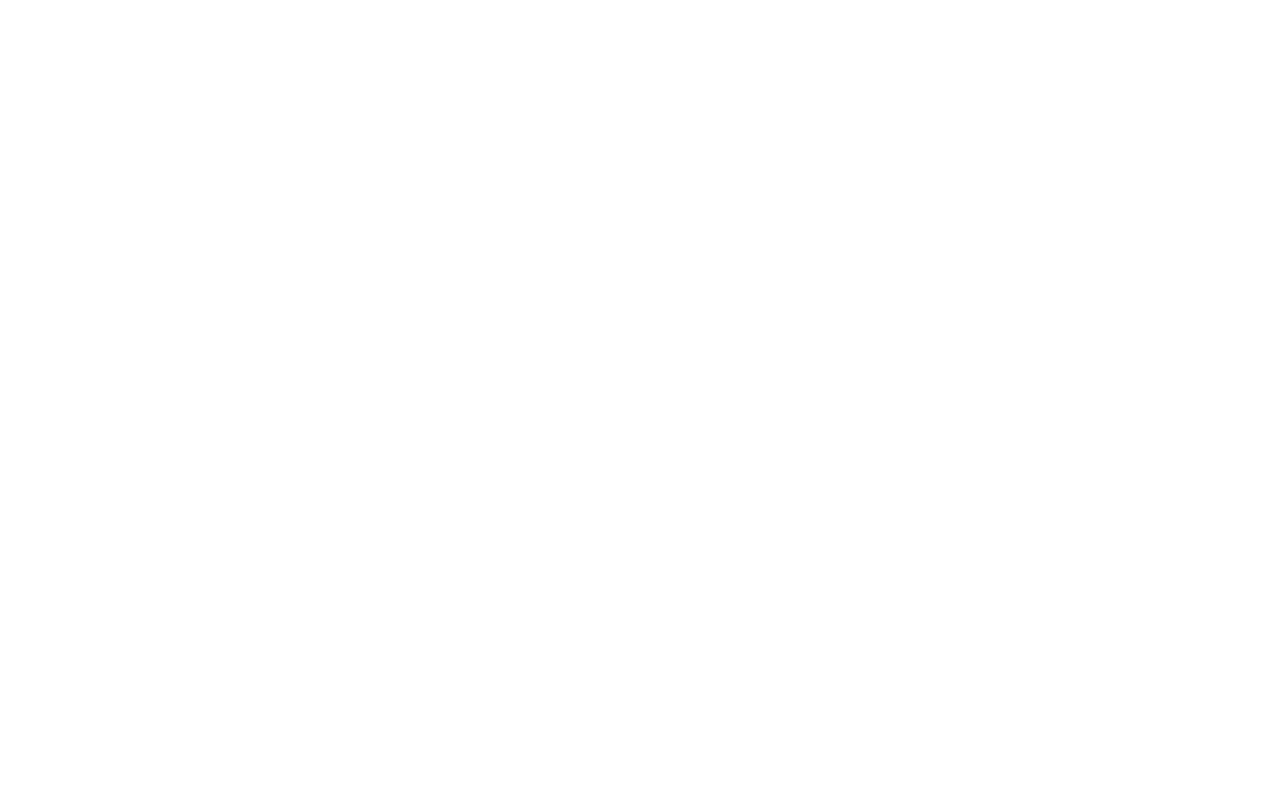
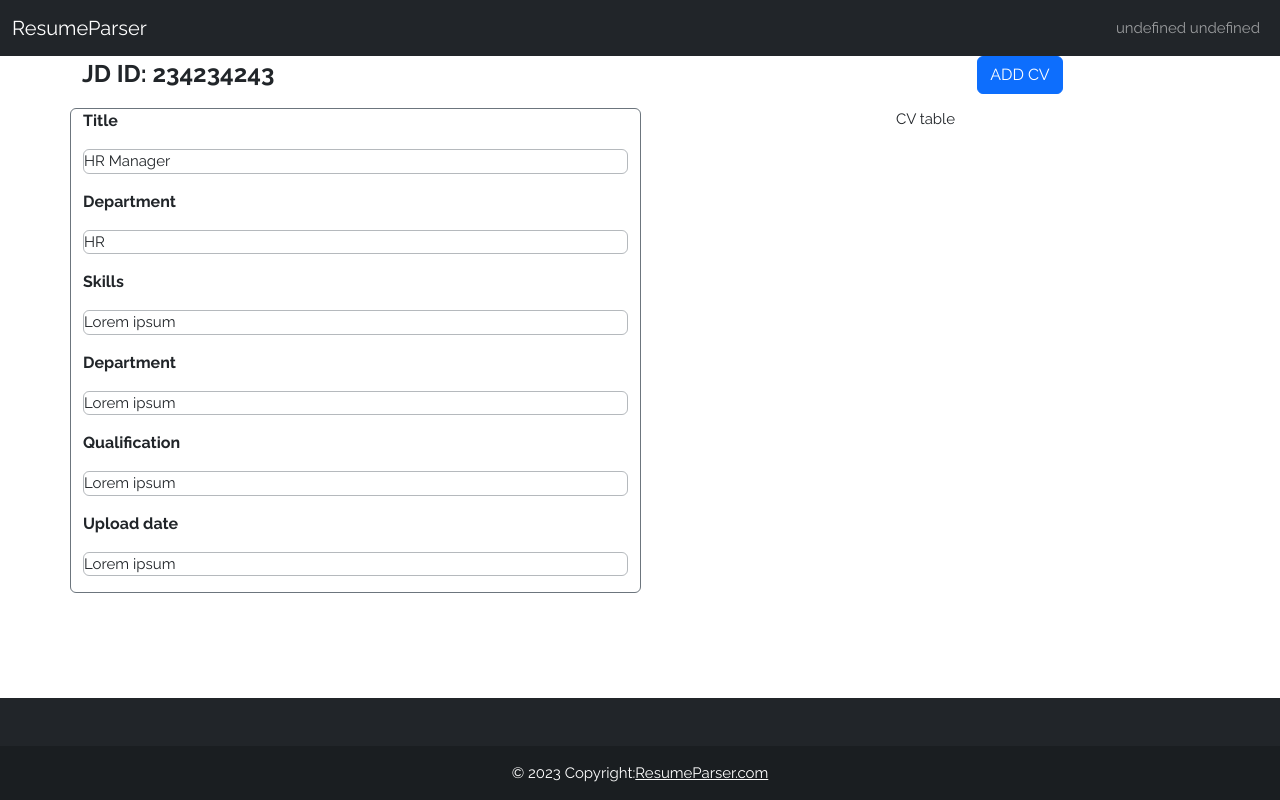
Before and after one commit to S-Wajiha-Batool/resume-parser-web, a React (Create React App) app in the folder client/: page /jd/1 in a window 1280 px wide. Before the commit this address had no page. Built offline with nearby package versions, Linux system fonts and the light colour scheme.

Commit message:
jd details

```diff
--- /dev/null
+++ b/client/src/Components/mainpages/JdDetails.js
@@ -0,0 +1,43 @@
+import React from 'react';
+
+function JdDetails() {
+
+    return (
+        <div class="container text-center">
+            <div class="row justify-content-between">
+                <div class="col-4">
+                    <p class="fw-bold fs-4 text-start">JD ID: 234234243</p>
+                </div>
+                <div class="col-4 ">
+                    <button type='button'
+                        className='btn btn-primary'
+                        value='Submit'
+                        position='center'>ADD CV
+                    </button>
+                </div>
+            </div>
+            <div class="row align-items-start">
+                <div class="col border border-secondary rounded">
+                    <p class="fw-bold fs-6 text-start">Title</p>
+                    <p class="fs-7 text-start border border-secondary rounded border-opacity-50">HR Manager</p>
+                    <p class="fw-bold fs-6 text-start">Department</p>
+                    <p class="fs-7 text-start border border-secondary rounded border-opacity-50">HR</p>
+                    <p class="fw-bold fs-6 text-start">Skills</p>
+                    <p class="fs-7 text-start border border-secondary rounded border-opacity-50">Lorem ipsum</p>
+                    <p class="fw-bold fs-6 text-start">Department</p>
+                    <p class="fs-7 text-start border border-secondary rounded border-opacity-50">Lorem ipsum</p>
+                    <p class="fw-bold fs-6 text-start">Qualification</p>
+                    <p class="fs-7 text-start border border-secondary rounded border-opacity-50">Lorem ipsum</p>
+                    <p class="fw-bold fs-6 text-start">Upload date</p>
+                    <p class="fs-7 text-start border border-secondary rounded border-opacity-50">Lorem ipsum</p>
+                </div>
+                <div class="col">
+                    CV table
+                </div>
+            </div>
+        </div>
+    )
+
+}
+
+export default JdDetails
--- a/client/src/PageRoutes.js
+++ b/client/src/PageRoutes.js
@@ -5,6 +5,7 @@
 import HomePage from './Components/mainpages/HomePage';
 import Header from './Components/header/Header';
 import Footer from './Components/footer/Footer';
+import JdDetails from './Components/mainpages/JdDetails';
 
 const Layout = () => (
   <>
@@ -26,6 +27,7 @@
       <Route path="/login" exact element={<Login />} />
       <Route element={<Layout />}>
         <Route path="/" exact element={<HomePage />} />
+        <Route path="/jd/:id" exact element={<JdDetails />} />
       </Route>
     </Routes>
   )
```
Also changed, not shown: 1 other file (tests, documents, lock files or other folders).
